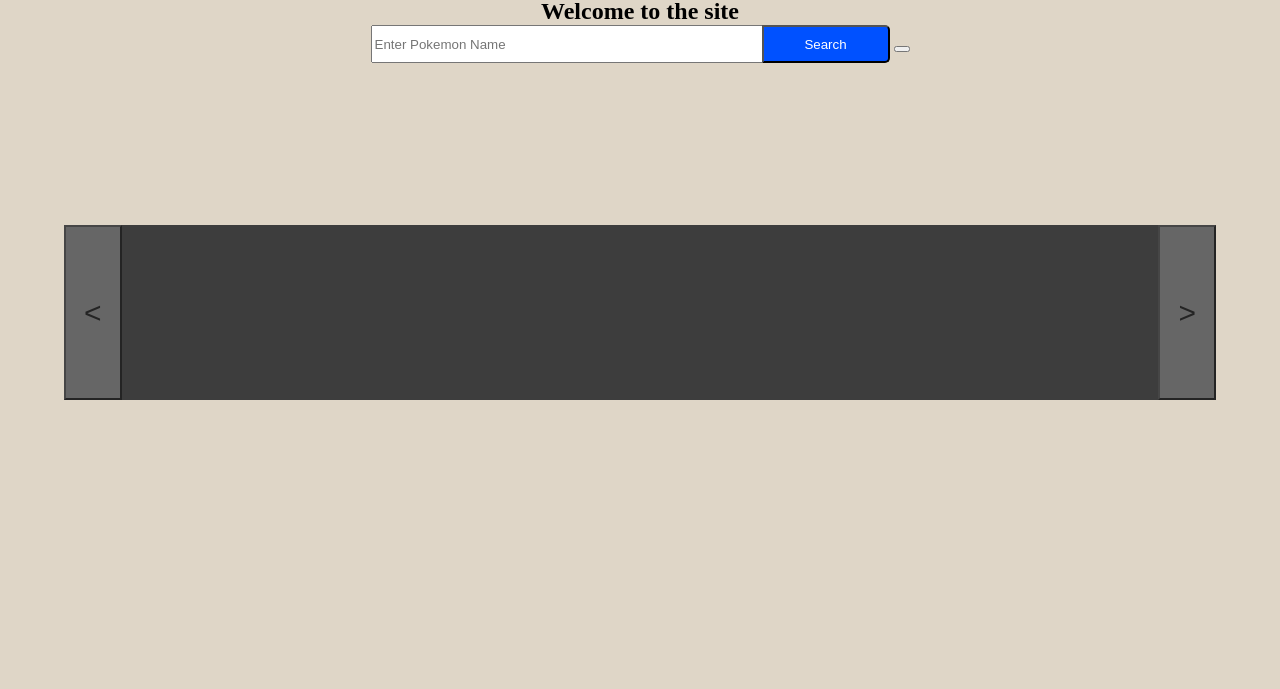
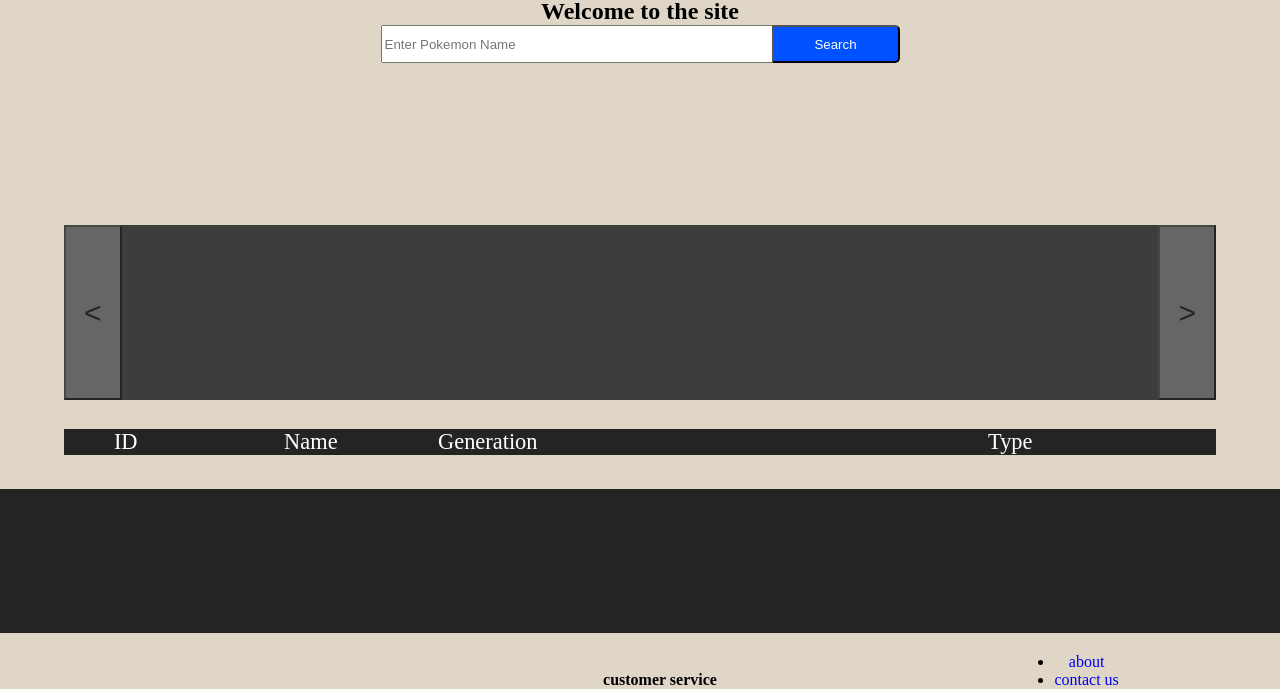
Before and after one commit to Zmonea/Pokedextrous, a plain HTML site: page index.html in a window 1280 px wide. Shown: the part 207-896 px from the top of the page. Drawn offline with nearby package versions, Linux system fonts and the light colour scheme; no server answers.

Commit message:
Updated Styling

```diff
--- a/app.js
+++ b/app.js
@@ -63,6 +63,7 @@ const sortById = (selector, append) => {
 
       }
 
+
     //   const sortByClass = (selector, append) => {
     //     //credit to Jamie Dunstan of Stack Overflow for the nice suggestion on using Each.
 
@@ -78,6 +79,10 @@ const sortById = (selector, append) => {
     //     });
     //       console.log(sortClassList)
     //   }
+
+const filterByType = () => {
+
+}
 
 
 const prevCaro = ( min, max) => {
@@ -268,7 +273,7 @@ const nextCaro = ( min, max) => {
                                             $('.modalText').append($modalHabitat)
 
                                          })
-                                    }, 200)
+                                    }, 400)
 
                             $('.modalContainer').css('display','block')
 
@@ -353,6 +358,7 @@ $('.modalContainer').on('click', () => {
 
 
     //credit to Wirex00 on stack Overflow on a method for being able to target event not yet in the DOM
+    //This Allows them to click on the Carosel Picture and search the index
 $('body').on('click', '.caroselPic', (event) => {
 
    let $caroIndexUpdate = $(event.currentTarget)[0].id
@@ -370,9 +376,22 @@ $('body').on('click', '.caroselPic', (event) => {
     maxCaroIndex = parseInt($newMax)
 
 })
-// $('.sortByClass').on('click', () => {
-//     sortByClass('.id', ".type")
-// })
+
+$('.sortByClass').on('click', () => {
+
+
+
+
+
+
+   //type.filter(`:not(.normal)`)
+//    console.log(type);
+
+
+//console.log(testing)
+
+    // sortByClass('.type', "#test")
+})
 
 
 
--- a/index.html
+++ b/index.html
@@ -32,7 +32,6 @@
 
         <input type="text" class='searchTerm' placeholder="Enter Pokemon Name">
         <button class='updateSearch'>Search</button>
-        <button class="sortByClass"></button>
     </section>
     <section class="secCaro">
 
@@ -46,12 +45,54 @@
     </section>
     <div class="pokeList">
         <div id="test">
+                <div class='listTitles'>
+                    <div class='idList'>
+                        ID
+                    </div>
+                    <div class='nameList'>
+                        Name
+                    </div>
+                    <div class='genList'>
+                        Generation
+
+                    </div>
+                    <div class='moreSpacer'>
+
+                    </div>
+                    <div class=typeList>
+                        Type
+                    </div>
+
+                </div>
 
         </div>
     </div>
 
     <footer>
+        <section class="footersec1">
 
+            <div class="iconWrapper">
+
+            </div>
+
+        </section>
+        <section class="footersec2">
+
+            <ul>
+                <h4 class="customerFoot">customer service</h4>
+
+            </ul>
+
+        </section>
+        <section class="footersec3">
+
+            <ul>
+                <h4 class="flowerFoot"></h4>
+                <li><a href="#">about</a></li>
+                <li><a href="#">contact us</a></li>
+            </ul>
+
+        </section>
     </footer>
 </body>
 </html>
--- a/style.css
+++ b/style.css
@@ -2,6 +2,7 @@
     font-family: pokemonSolid;
     src: url(./Pokemon\ Solid.ttf);
 }
+@import url('https://fonts.googleapis.com/css2?family=Fira+Sans:wght@200&display=swap');
 
 *{
     margin: 0 auto;
@@ -153,11 +154,31 @@ section {
     justify-content: center;
 }
 #test{
-    height: 250px;
+    height: 80%;
     margin: 4px;
     text-align: center;
     font-size: 1.4em;
     width: 90vw;
+}
+.listTitles{
+    display: flex;
+    background-color: #242424;
+    color: white;
+}
+.idList{
+flex-basis: 15%;
+}
+.nameList{
+    flex-basis: 30%;
+}
+.genList{
+    flex-basis: 13%;
+}
+.moreSpacer{
+    flex-basis: 32%;
+}
+.typeList{
+    flex-basis: 50%;
 }
 .sprites {
     max-height: 100px;
@@ -167,6 +188,7 @@ section {
     display: flex;
     align-items: center;
     border: 1px solid black;
+    background-color: rgb(63, 63, 63);
 }
 .idSmall{
     flex-basis: 5%;
@@ -195,8 +217,17 @@ padding: 10px;
     padding: 2%;
     border-radius: 10px;
     box-shadow: inset 0px 0px 8px 1px rgb(200 200 200);
+    font-family: 'Fira Sans', sans-serif;
 }
-
+.moreInfo{
+    background-color: rgb(255, 23, 23);
+    border: 4px solid white;
+    height: 10%;
+    width: 10%;
+    padding: 10px;
+    border-radius: 5px;
+    font-size: 1em;
+}
 /* Types */
 .normal{
     background-color: rgb(201, 202, 202);
@@ -251,7 +282,7 @@ padding: 10px;
     color: white;
 }
 .fighting{
-    background-color: rgb(184, 49, 16);
+    background-color: rgb(180, 45, 12);
 }
 .ice{
     background-color: rgb(24, 228, 255);
@@ -260,10 +291,30 @@ padding: 10px;
     background-color: rgb(209, 20, 216)  ;
 }
 
+footer {
+    display: flex;
+    width: 100vw ;
+    background-color: #242424;
+    margin-top: 30px;
+    margin-bottom: 20px;
+    height: 18vh;
+}
+footer section{
+    display: flex;
+    width: 30vw;
+    max-height: 200px;
+    flex-basis: 30%;
+    flex-direction: column;
+    justify-content: flex-end;
+}
+footer a{
+    text-decoration: none;
+}
+
 @media(min-width:2000px){
-    header{
+header{
     background-size: cover;
-    }
+}
 
 }
 @media(max-width:750px){
```
